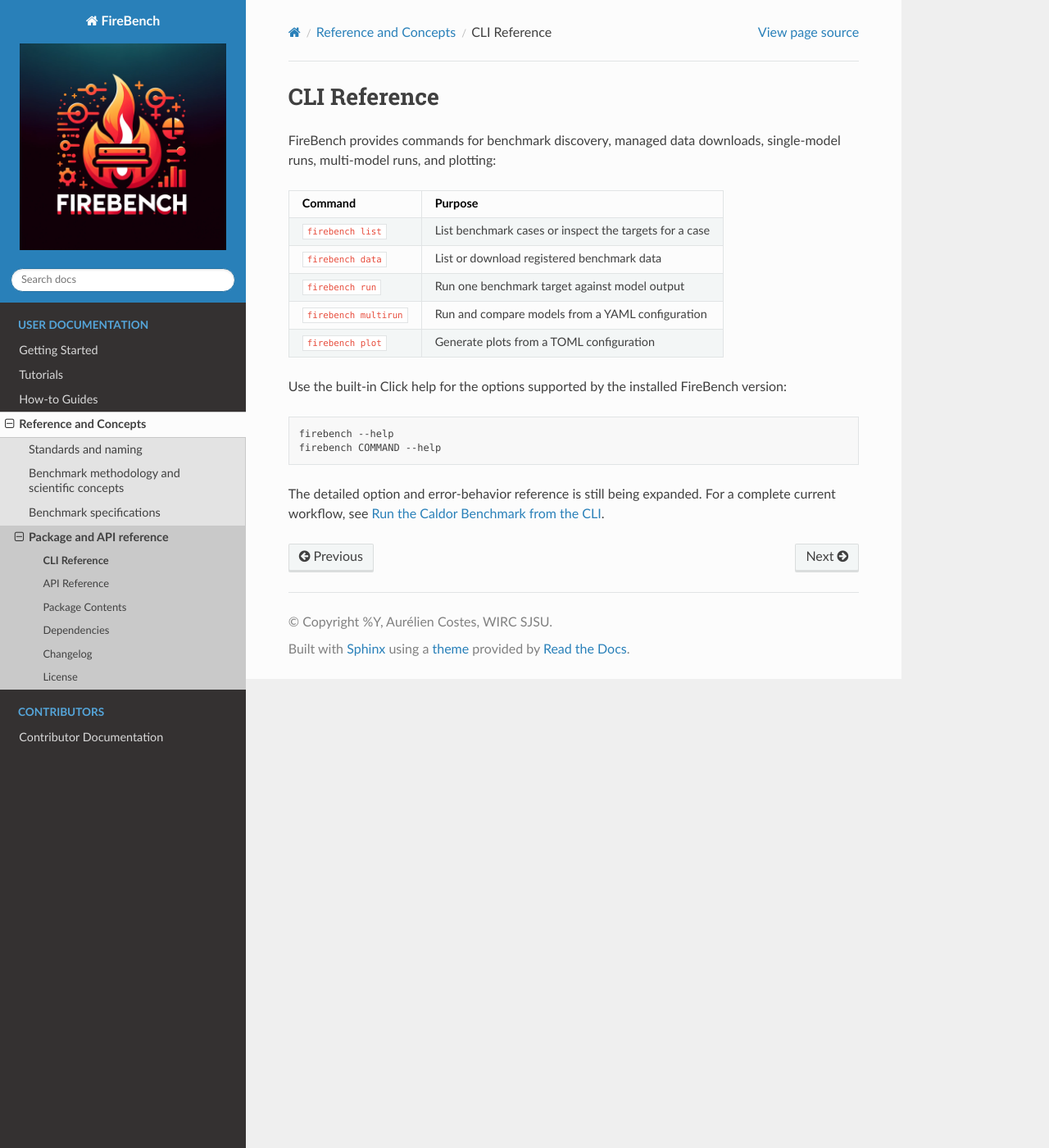
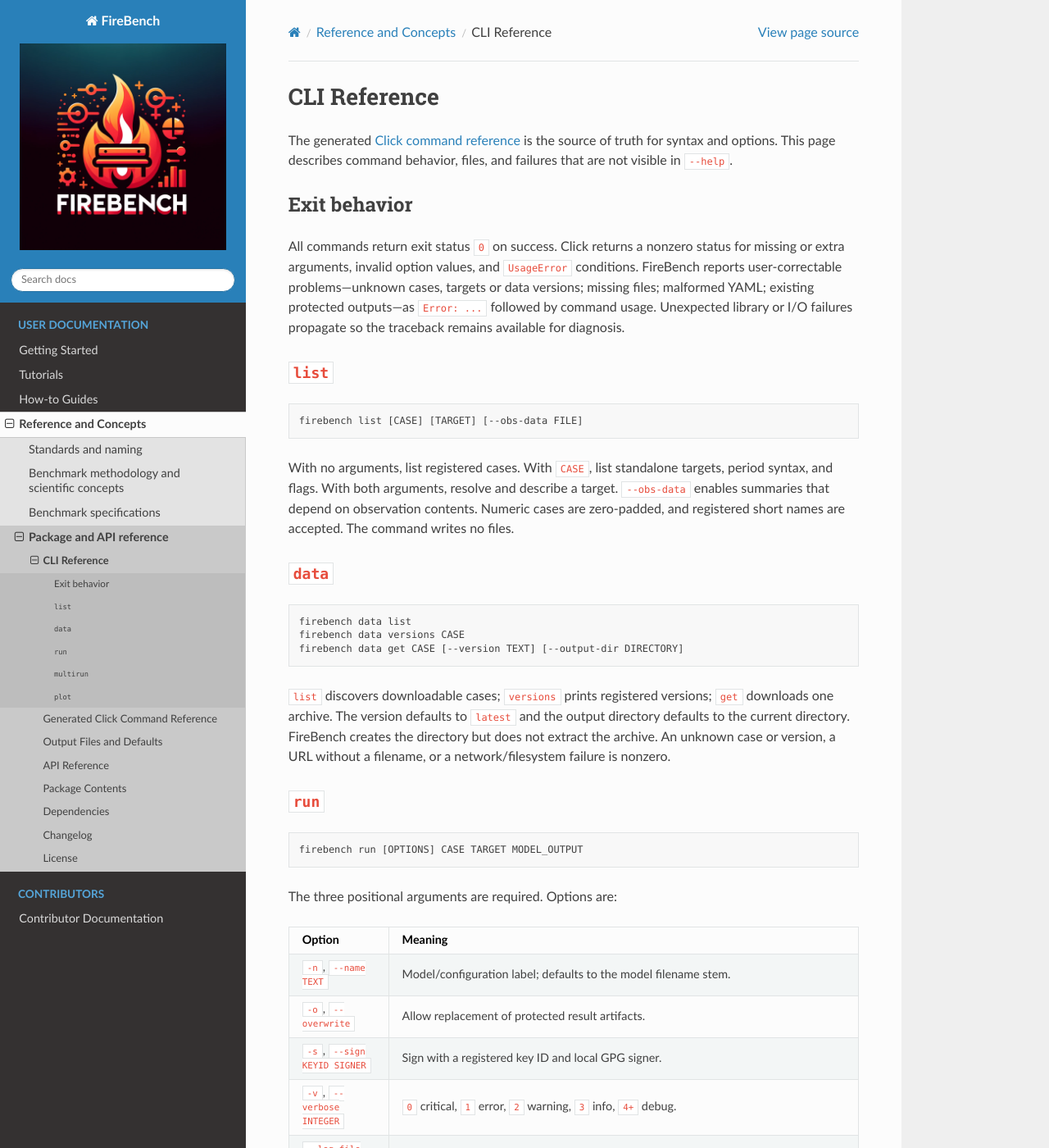
Before and after one commit to wirc-sjsu/firebench, a Sphinx documentation site: the page built from docs/reference/cli.md, in a window 1280 px wide and 1400 px high. Shown: the whole window at 82% size. Built offline with Sphinx 7.4.7 and the Read the Docs theme 3.1.0, drawn with Linux system fonts in a browser that asks for light colours; some of the changed text lies outside the part shown.

Commit message:
complete cli and api reference

````diff
--- a/docs/conf.py
+++ b/docs/conf.py
@@ -7,8 +7,8 @@
 except ModuleNotFoundError:
     import tomli as tomllib
 
-# Add src/ to the path so Sphinx can find the code
-sys.path.insert(0, os.path.abspath('../src/firebench'))
+# Add the src-layout package root so autodoc imports ``firebench`` correctly.
+sys.path.insert(0, os.path.abspath('../src'))
 
 project = 'FireBench'
 author = 'WIRC SJSU'
@@ -24,6 +24,7 @@
     'sphinx.ext.viewcode',
     'sphinx.ext.mathjax',
     'sphinx.ext.autosummary',
+    'sphinx_click',
 ]
 
 templates_path = ['_templates']
@@ -42,8 +43,8 @@
     "tasklist",
     "amsmath",
     "dollarmath",
-    "colon_fence",
 ]
+myst_heading_anchors = 3
 
 autodoc_default_options = {
     "members": True,
@@ -54,5 +55,18 @@
 autosummary_generate = True
 napoleon_numpy_docstring = True
 
+# External services occasionally throttle link checks. Retry transient failures; add a narrowly
+# scoped ignore only when an upstream URL has a tracked, persistent availability problem.
+linkcheck_retries = 2
+linkcheck_timeout = 15
+linkcheck_anchors = True
+# These publisher and incident pages are valid in a browser but reject automated GET requests with
+# bot-protection responses. Their exact URLs are reviewed manually when references change.
+linkcheck_ignore = [
+    r"https://doi\.org/10\.(1071|1155|3390)/.*",
+    r"https://www\.fire\.ca\.gov/incidents/.*",
+    r"https://www\.publish\.csiro\.au/.*",
+]
+
 html_logo = "_static/images/firebench_logo.png"
 html_static_path = ["_static"]
--- a/docs/reference/cli.md
+++ b/docs/reference/cli.md
@@ -1,22 +1,84 @@
 # CLI Reference
 
-FireBench provides commands for benchmark discovery, managed data downloads, single-model runs,
-multi-model runs, and plotting:
+The generated [Click command reference](cli_generated.rst) is the source of truth for syntax and
+options. This page describes command behavior, files, and failures that are not visible in `--help`.
 
-Command | Purpose
-------- | -------
-`firebench list` | List benchmark cases or inspect the targets for a case
-`firebench data` | List or download registered benchmark data
-`firebench run` | Run one benchmark target against model output
-`firebench multirun` | Run and compare models from a YAML configuration
-`firebench plot` | Generate plots from a TOML configuration
+## Exit behavior
 
-Use the built-in Click help for the options supported by the installed FireBench version:
+All commands return exit status `0` on success. Click returns a nonzero status for missing or extra
+arguments, invalid option values, and `UsageError` conditions. FireBench reports user-correctable
+problems—unknown cases, targets or data versions; missing files; malformed YAML; existing protected
+outputs—as `Error: ...` followed by command usage. Unexpected library or I/O failures propagate so
+the traceback remains available for diagnosis.
 
-```bash
-firebench --help
-firebench COMMAND --help
+## `list`
+
+```text
+firebench list [CASE] [TARGET] [--obs-data FILE]
 ```
 
-The detailed option and error-behavior reference is still being expanded. For a complete current
-workflow, see [Run the Caldor Benchmark from the CLI](../tutorials/cli_caldor_benchmark.md).
+With no arguments, list registered cases. With `CASE`, list standalone targets, period syntax, and
+flags. With both arguments, resolve and describe a target. `--obs-data` enables summaries that
+depend on observation contents. Numeric cases are zero-padded, and registered short names are
+accepted. The command writes no files.
+
+## `data`
+
+```text
+firebench data list
+firebench data versions CASE
+firebench data get CASE [--version TEXT] [--output-dir DIRECTORY]
+```
+
+`list` discovers downloadable cases; `versions` prints registered versions; `get` downloads one
+archive. The version defaults to `latest` and the output directory defaults to the current
+directory. FireBench creates the directory but does not extract the archive. An unknown case or
+version, a URL without a filename, or a network/filesystem failure is nonzero.
+
+## `run`
+
+```text
+firebench run [OPTIONS] CASE TARGET MODEL_OUTPUT
+```
+
+The three positional arguments are required. Options are:
+
+Option | Meaning
+--- | ---
+`-n`, `--name TEXT` | Model/configuration label; defaults to the model filename stem.
+`-o`, `--overwrite` | Allow replacement of protected result artifacts.
+`-s`, `--sign KEYID SIGNER` | Sign with a registered key ID and local GPG signer.
+`-v`, `--verbose INTEGER` | `0` critical, `1` error, `2` warning, `3` info, `4+` debug.
+`--log-file FILE` | Override the case log path.
+`--no-console` | Disable console logging while retaining file logging.
+`--obs-data FILE` | Override the observational HDF5 file.
+`--output-json FILE` | Override the result JSON path.
+`--score-card-report FILE` | Override the scorecard PDF path.
+`--full-name`, `--full_name` | Expand benchmark IDs and KPI names in the PDF.
+`--no-run` | Resolve and print selected registries without reading model output or running metrics.
+`--report` | Add `firebench_report.md` and `figures/`.
+
+Case defaults apply when path and verbosity options are omitted. The target is normalized before
+execution. Missing model output, invalid targets, unmet dataset requirements, or protected existing
+outputs fail nonzero. See [Output Files and Defaults](outputs.md).
+
+## `multirun`
+
+```text
+firebench multirun CONFIG
+```
+
+`CONFIG` must be an existing `.yml` or `.yaml` mapping with `case`, `target`, and at least two model
+entries. Each model needs a unique name and existing output path. Relative paths resolve against
+the YAML file, not the current directory. See [Compare Multiple Model Runs](../tutorials/compare_runs.md)
+for every supported key and generated file.
+
+## `plot`
+
+```text
+firebench plot CONFIG
+```
+
+`CONFIG` is a TOML file. The command prints `Wrote PATH` for each image. Invalid tables, missing
+inputs, invalid numeric settings, unresolved polygon files, or no common perimeter paths fail
+nonzero. See [Generate Plots from TOML](../how_to/plot_from_toml.md).
--- a/pyproject.toml
+++ b/pyproject.toml
@@ -69,6 +69,12 @@
     "pytest-mock",
     "shapely",
 ]
+docs = [
+    "myst-parser",
+    "sphinx",
+    "sphinx-click",
+    "sphinx-rtd-theme",
+]
 [tool.hatch.envs.default]
 features = ["dev"]
 [project.scripts]
````
Also changed, not shown: docs/api/adapters.rst (added, +10 -0 lines), docs/api/benchmarks.rst (added, +10 -0 lines), docs/api/cli.rst (added, +7 -0 lines), docs/api/index.rst (+15 -0 lines), docs/api/plotting.rst (added, +9 -0 lines), docs/api/sensors.rst (added, +13 -0 lines), docs/api/signing.rst (added, +16 -0 lines), docs/api/standardize.rst (added, +18 -0 lines), docs/reference/cli_generated.rst (added, +35 -0 lines), docs/reference/index.md (+2 -0 lines), docs/reference/outputs.md (added, +22 -0 lines).
